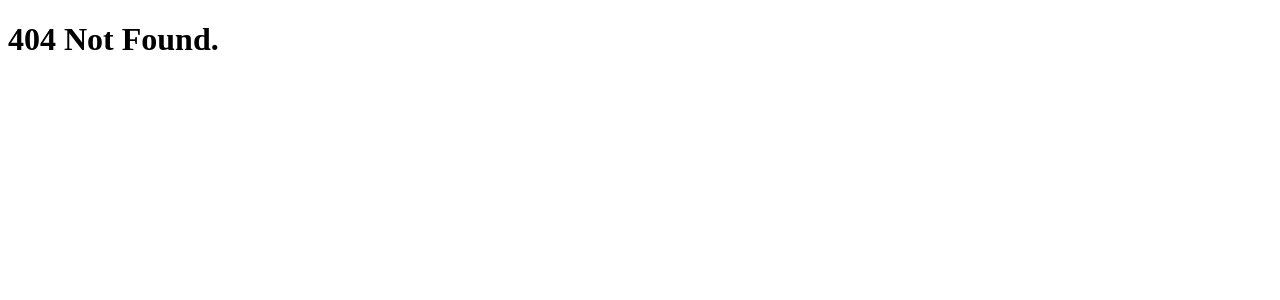
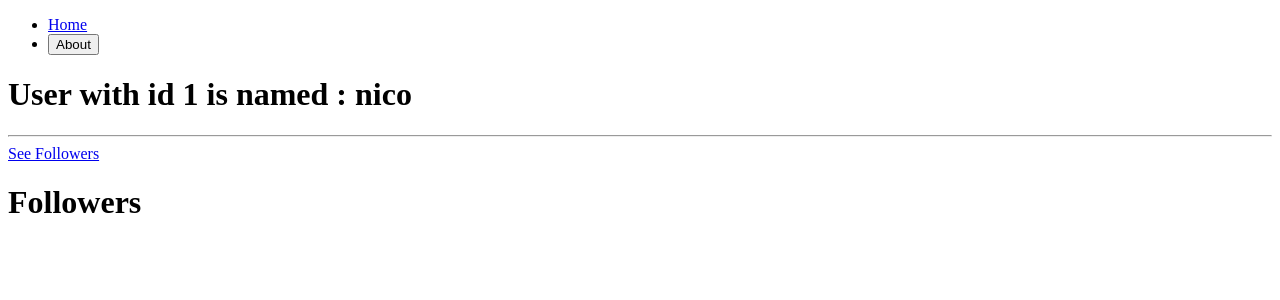
Before and after one commit to minkyeong0905/react-masterclass, a React (Create React App) app: page /users/1/followers in a window 1280 px wide. Before the commit this address had no page. Shown: the top 300 px of the page. Built offline with nearby package versions, Linux system fonts and the light colour scheme.

Commit message:
Practice Outlet

```diff
--- a/src/Router.tsx
+++ b/src/Router.tsx
@@ -5,6 +5,7 @@
 import NotFound from "./screens/NotFound";
 import ErrorComponent from "./components/ErrorComponent";
 import User from "./screens/users/User";
+import Followers from "./screens/users/Followers";
 
 const router = createBrowserRouter([
     {
@@ -23,6 +24,12 @@
        ,{
             path: "users/:userId"
            ,element: <User />
+           ,children: [
+            {
+                path: "followers"
+               ,element: <Followers />
+            }
+           ]
         }
        ]
        ,errorElement: <NotFound />
--- /dev/null
+++ b/src/screens/users/Followers.tsx
@@ -0,0 +1,5 @@
+function Followers() {
+    return <h1>Followers</h1>;
+}
+
+export default Followers;
--- a/src/screens/users/User.tsx
+++ b/src/screens/users/User.tsx
@@ -1,10 +1,17 @@
-import { useParams } from "react-router-dom";
+import { Link, Outlet, useParams } from "react-router-dom";
 import { users } from "../../db";
 
 function User() {
     const { userId } = useParams();
 
-    return <h1>User with id {userId} is named : {users[Number(userId) - 1].name}</h1>;
+    return (
+        <div>
+            <h1>User with id {userId} is named : {users[Number(userId) - 1].name}</h1>
+            <hr />
+            <Link to="followers">See Followers</Link>
+            <Outlet />
+        </div>
+    );
 }
 
 export default User;
```
